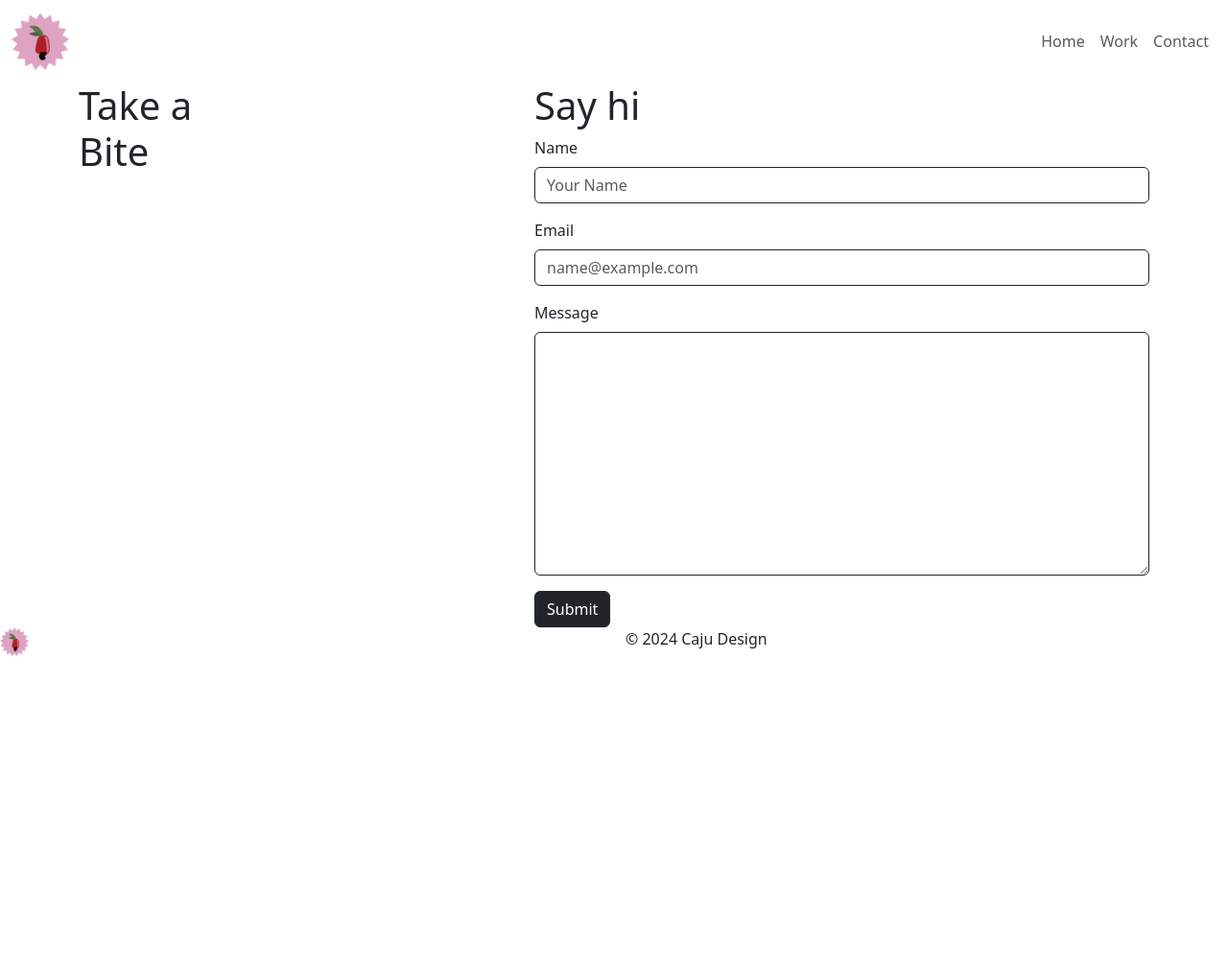
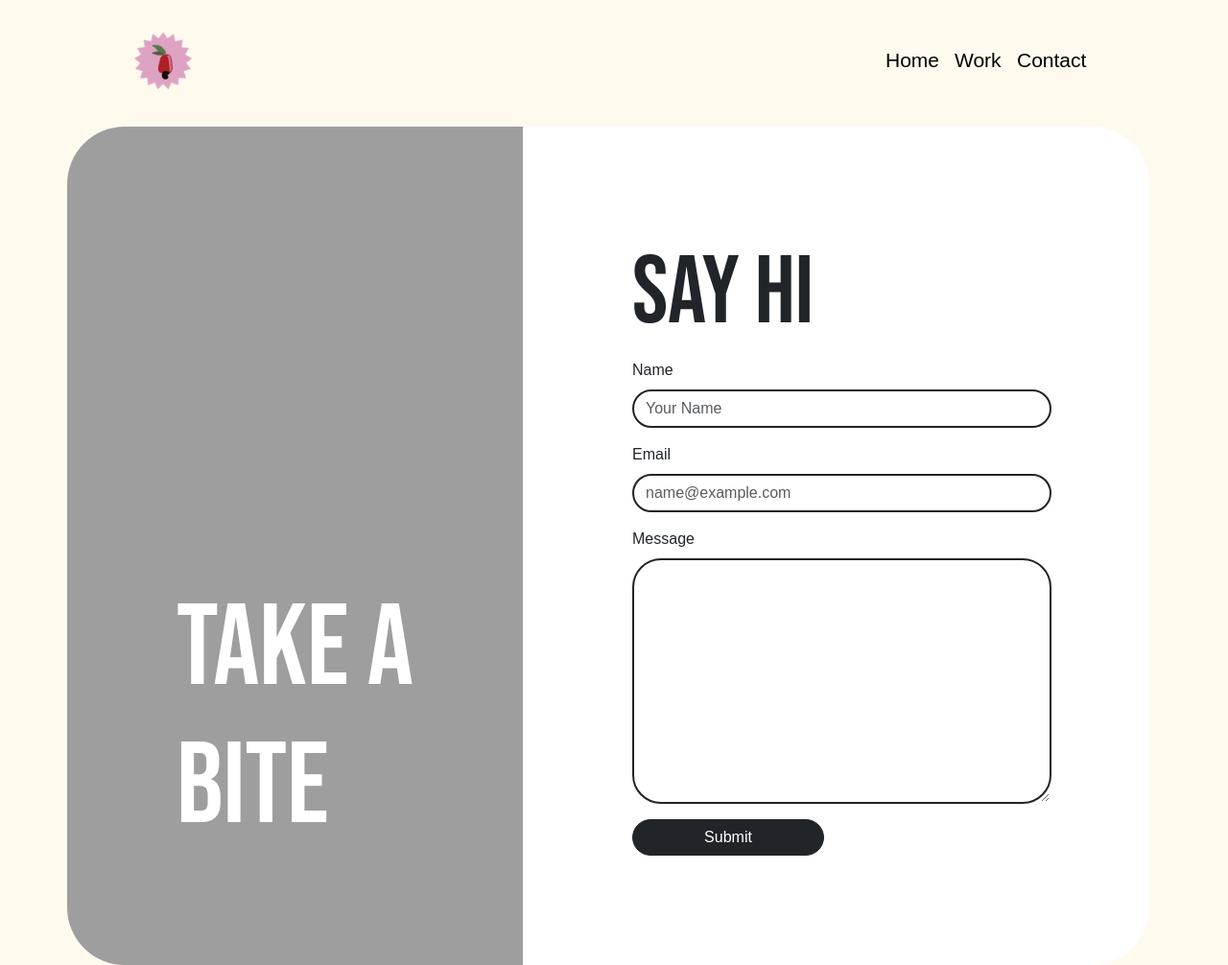
Before and after one commit to andr0372/portfolio, a plain HTML site: page pages/contact.html in a window 1280 px wide. Shown: the top 1006 px of the page at 96% size. Before the commit the page ends 800 px from the top, so only its background shows below. Drawn offline with nearby package versions, Linux system fonts and the light colour scheme; the site is published under a folder, as on GitHub Pages, so addresses that start at the root find nothing.

Commit message:
fixes issues on contact page

```diff
--- a/pages/contact.html
+++ b/pages/contact.html
@@ -17,7 +17,7 @@
             crossorigin="anonymous"
         />
         <!-- CSS stylesheet -->
-        <link rel="stylesheet" href="/css/main.css">
+        <link rel="stylesheet" href="../css/main.css">
 
         <!-- Font Families -->
         <link rel="preconnect" href="https://fonts.googleapis.com">
@@ -27,7 +27,7 @@
         1,100;1,200;1,300;1,400;1,500;1,600;1,700;1,800;1,900&display=swap" rel="stylesheet">
 
         <!-- CSS Library -->
-        <link href="/css/hover-min.css" rel="stylesheet" media="all">
+        <link href="../css/hover-min.css" rel="stylesheet" media="all">
 
     </head>
 
```
Also changed, not shown: index.html (+1 -1 lines).
